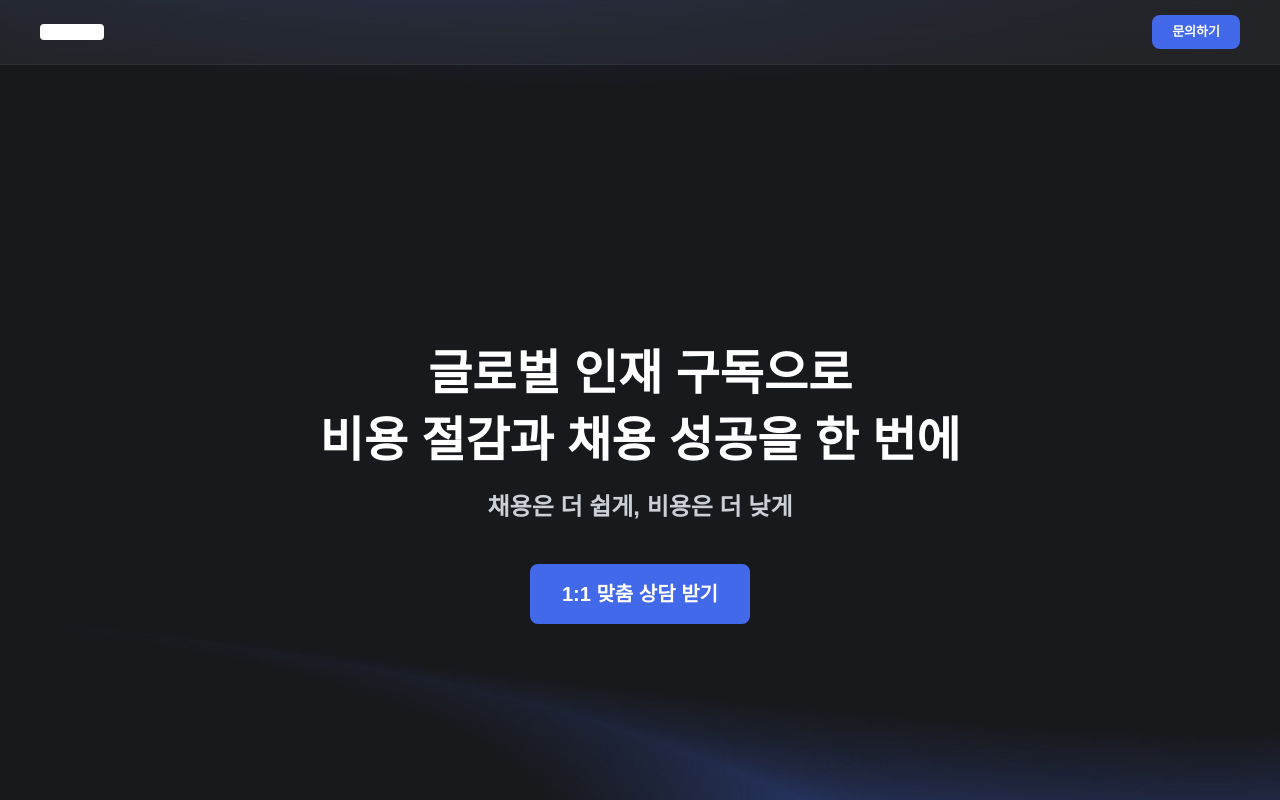
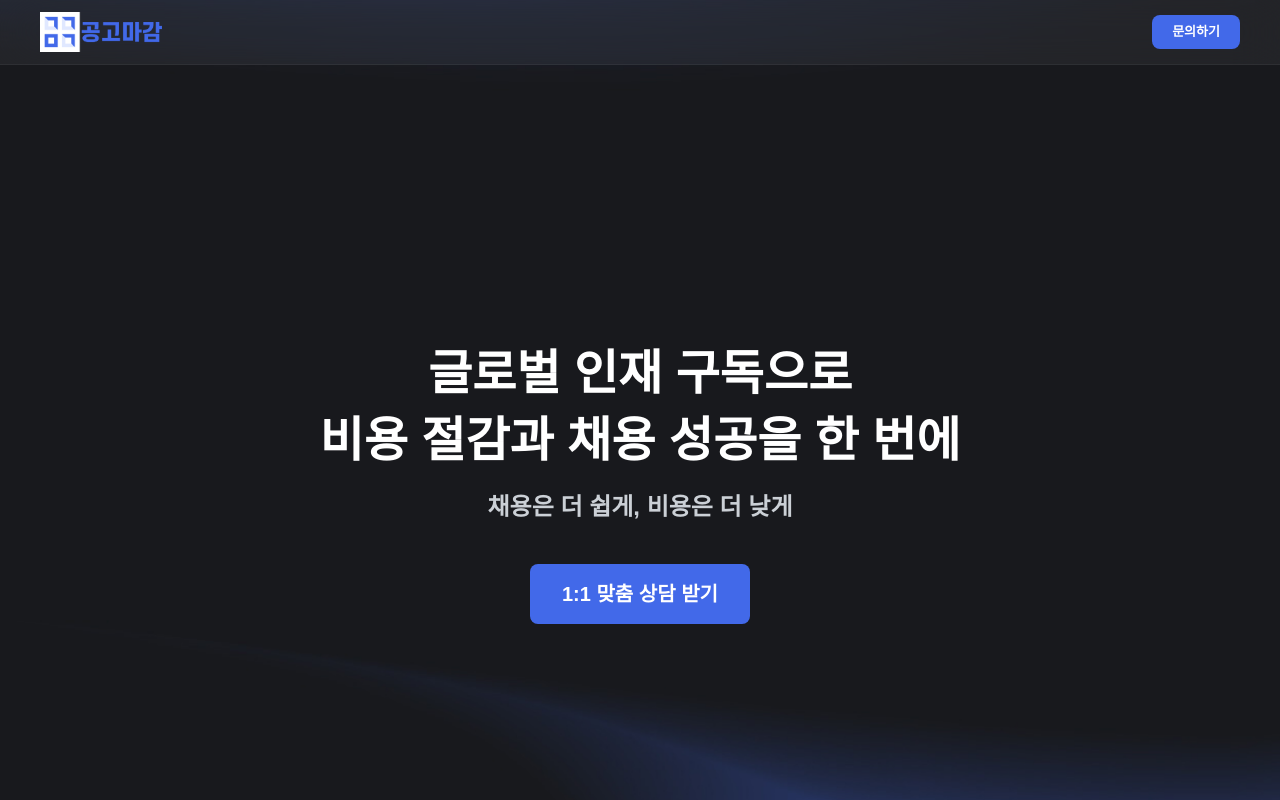
Before and after one commit to hansol65/GGMG, a React (Vite) app: page / in a window 1280 px wide. Shown: the top 800 px of the page. Built offline with nearby package versions, Linux system fonts and the light colour scheme; a web font is replaced by a local one.

Commit message:
style: 상단헤더 로고 추가

```diff
--- a/src/components/landing/SiteHeader.tsx
+++ b/src/components/landing/SiteHeader.tsx
@@ -1,3 +1,5 @@
+import Logo from "../../assets/image-logo-main.png";
+
 type SiteHeaderProps = {
   onOpenContact: () => void;
 };
@@ -7,7 +9,7 @@ export default function SiteHeader({ onOpenContact }: SiteHeaderProps) {
     <header className="fixed left-0 right-0 top-0 z-50 border-b border-white/5 bg-white/5 backdrop-blur-[25px]">
       <div className="mx-auto flex h-14 w-full max-w-[1440px] items-center justify-between px-4 sm:px-6 md:h-16 md:px-10 min-[1025px]:px-20">
         <div className="flex items-center">
-          <span className="h-3 w-12 rounded bg-white md:h-4 md:w-16"></span>
+          <img src={Logo} className="h-5 md:h-10"></img>
         </div>
 
         <button
--- a/src/index.css
+++ b/src/index.css
@@ -92,6 +92,7 @@
   gap: var(--spacing-grid-gutter);
 }
 
+/* ------- animation ------- */
 @layer components {
   .reveal {
     opacity: 0;
@@ -122,7 +123,6 @@
     animation: bounce-right 1.2s infinite ease-in-out;
   }
 }
-/* ------- animation ------- */
 @layer utilities {
   @keyframes marquee {
     0% {
```
Also changed, not shown: src/assets/image-logo-main.png (added).
